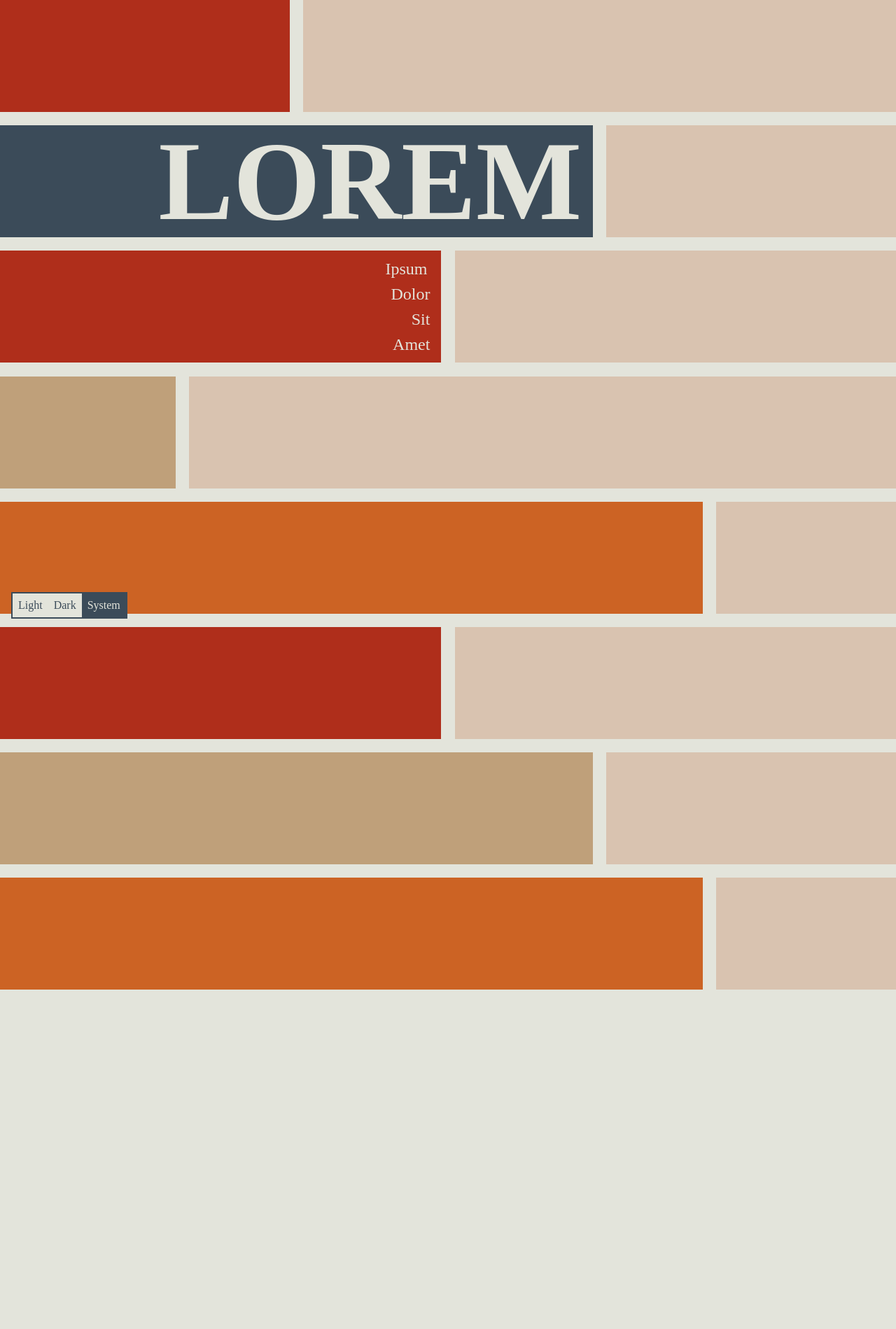
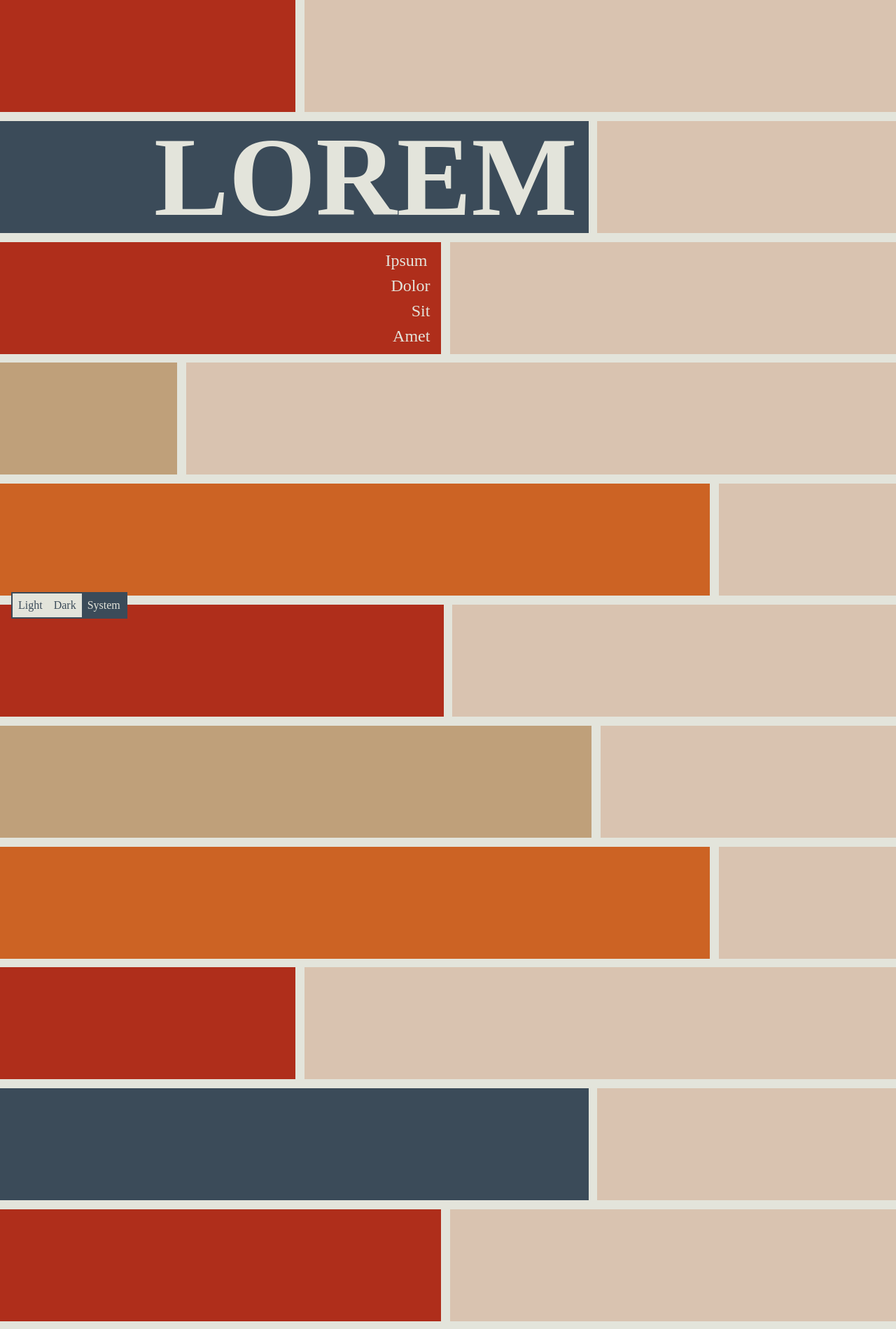
Before and after one commit to dalke/Cedeless, a Jekyll site: the page built from index_cedeless.html, in a window 1280 px wide. Shown: the top 1899 px of the page at 70% size. Built offline with Jekyll 4.4.1, drawn with Linux system fonts in a browser that asks for light colours; some web fonts are replaced; before the commit the page ends 1414 px from its top, so only the background shows below that.

Commit message:
Add mixin to calculate block widths
… and clean up styles between smallest and 1024

```diff
--- a/assets/css/cedeless.scss
+++ b/assets/css/cedeless.scss
@@ -7,11 +7,25 @@
 @import 'color';
 @import 'type';
 
-$w-20: 19.6vw;
-$w-33: 32.33333vw;
-$w-50: 49.25vw;
-$w-66: 66.16667vw;
-$w-80: 78.4vw;
+$w-20: null;
+$w-33: null;
+$w-50: null;
+$w-66: null;
+$w-80: null;
+
+@mixin width-calc($block-gap) {
+  $w-20: calc((100vw - #{$block-gap}) * .2) !global;
+  $w-33: calc((100vw - #{$block-gap}) * .33333) !global;
+  $w-50: calc((100vw - #{$block-gap}) * .5) !global;
+  $w-66: calc((100vw - #{$block-gap}) * .66667) !global;
+  $w-80: calc((100vw - #{$block-gap}) * .8) !global;
+
+  .blocks {
+    gap: $block-gap;
+  }
+}
+
+@include width-calc($block-gap: 1vw);
 
 .light {
   body {
@@ -69,8 +83,8 @@ h1 {
   display: block;
   font-family: 'Advocate 16 Condensed Bold';
   font-feature-settings: 'case' 1, 'liga' 0;
-  font-size: 10rem;
-  line-height: 10rem;
+  font-size: 8rem;
+  line-height: 8rem;
   margin: 0 1rem;
   text-transform: uppercase;
 }
@@ -78,8 +92,8 @@ h1 {
 ul {
   font-family: 'Equity A Caps';
   font-feature-settings: 'ss10';
-  font-size: 1.5rem;
-  line-height: 1.5;
+  font-size: 1.3rem;
+  line-height: 1.3;
   list-style: none;
   margin: 0 1rem 0 0;
   padding: 0;
@@ -98,12 +112,11 @@ a {
 .blocks {
   display: flex;
   flex-wrap: wrap;
-  gap: 3vw;
   width: 100%;
 }
 
 div[class*="block-"] {
-  height: 10rem;
+  height: 8rem;
 }
 
 div[class$="-b"] {
@@ -127,11 +140,11 @@ div[class$="-b"] {
   display: flex;
   justify-content: flex-end;
   text-align: right;
-  width: $w-66;
+  width: 100vw;
 }
 
 .block-02-b {
-  width: $w-33;
+  display: none;
 }
 
 .block-03-a {
@@ -139,11 +152,11 @@ div[class$="-b"] {
   display: flex;
   justify-content: flex-end;
   text-align: right;
-  width: $w-50;
+  width: $w-80;
 }
 
 .block-03-b {
-  width: $w-50;
+  width: $w-20;
 }
 
 .block-04-a {
@@ -211,12 +224,14 @@ div[class$="-b"] {
       display: inline-block;
       font-family: 'Equity A Caps';
       font-feature-settings: 'ss10';
-      font-size: 3rem;
-      padding: 1.5rem;
+      font-size: 1.3rem;
+      padding: .7rem;
     }
   }
 }
 // End mobile/small-screen styles =========================
+@media (max-width: 639px) {
+}
 
 @media (min-width: 640px) {
 }
@@ -224,54 +239,38 @@ div[class$="-b"] {
 @media (min-width: 768px) {
 }
 
-@media (min-width: 804px) {
+@media (width: 804px) {
 }
 
 @media (min-width: 1024px) {
-  .blocks {
-    display: flex;
-    flex-wrap: wrap;
-    gap: 1.5vw;
-    width: 100%;
+  h1 {
+    font-size: 10rem;
+    line-height: 10rem;
+  }
+
+  ul {
+    font-size: 1.5rem;
+    line-height: 1.5;
+  }
+
+  .blocks, div[class*="block-"] {
+    @include width-calc($block-gap: 1.5vw);
   }
 
   div[class*="block-"] {
     height: 10rem;
   }
 
-  div[class$="-b"] {
-    flex-grow: 1;
-  }
-
-  .block-01-a, .block-03-a, .block-06-a {
-    background: $color-dr05-red-700;
-  }
-
-  .block-01-a {
-    width: $w-33;
-  }
-
-  .block-01-b {
-    width: $w-66;
-  }
-
   .block-02-a {
-    align-content: center;
-    display: flex;
-    justify-content: flex-end;
-    text-align: right;
     width: $w-66;
   }
 
   .block-02-b {
+    display: block;
     width: $w-33;
   }
 
   .block-03-a {
-    align-items: center;
-    display: flex;
-    justify-content: flex-end;
-    text-align: right;
     width: $w-50;
   }
 
@@ -279,71 +278,9 @@ div[class$="-b"] {
     width: $w-50;
   }
 
-  .block-04-a {
-    width: $w-20;
-  }
-
-  .block-04-b {
-    width: $w-80;
-  }
-
-  .block-05-a {
-    width: $w-80;
-  }
-
-  .block-05-b {
-    width: $w-20;
-  }
-
-  .block-06-a {
-    width: $w-50;
-  }
-
-  .block-06-b {
-    width: $w-50;
-  }
-
-  .block-07-a {
-    width: $w-66;
-  }
-
-  .block-07-b {
-    width: $w-33;
-  }
-
-  .block-08-a {
-    width: $w-80;
-  }
-
-  .block-08-b {
-    width: $w-20;
-  }
-
   .theme-control {
-    background: $color-dr00-base;
-    border: 2px solid $color-dr05-blue-700;
-    bottom: 1rem;
-    display: flex;
-    position: absolute;
-    left: 1rem;
     button[class*="theme-control-"] {
-      background: none;
-      border: none;
-      margin: 0;
-      padding: 0;
-      input[type="radio"] {
-        display: none;
-        &:checked + label {
-          background: $color-dr05-blue-700;
-          color: $color-dr00-base;
-        }
-      }
       label {
-        color: $color-dr05-blue-700;
-        cursor: pointer;
-        display: inline-block;
-        font-family: 'Equity A Caps';
-        font-feature-settings: 'ss10';
         font-size: 1rem;
         padding: .5rem;
       }
--- a/index_cedeless.html
+++ b/index_cedeless.html
@@ -19,6 +18,23 @@ body_class: cedeless
       <li>Amet</li>
     </ul>
   </div>
+  <div class="block-03-b"></div>
+  <div class="block-04-a"></div>
+  <div class="block-04-b"></div>
+  <div class="block-05-a"></div>
+  <div class="block-05-b"></div>
+  <div class="block-06-a"></div>
+  <div class="block-06-b"></div>
+  <div class="block-07-a"></div>
+  <div class="block-07-b"></div>
+  <div class="block-08-a"></div>
+  <div class="block-08-b"></div>
+
+  <div class="block-01-a"></div>
+  <div class="block-01-b"></div>
+  <div class="block-02-a"></div>
+  <div class="block-02-b"></div>
+  <div class="block-03-a"></div>
   <div class="block-03-b"></div>
   <div class="block-04-a"></div>
   <div class="block-04-b"></div>
```
Also changed, not shown: other parts of index_cedeless.html (+0 -1 lines).
